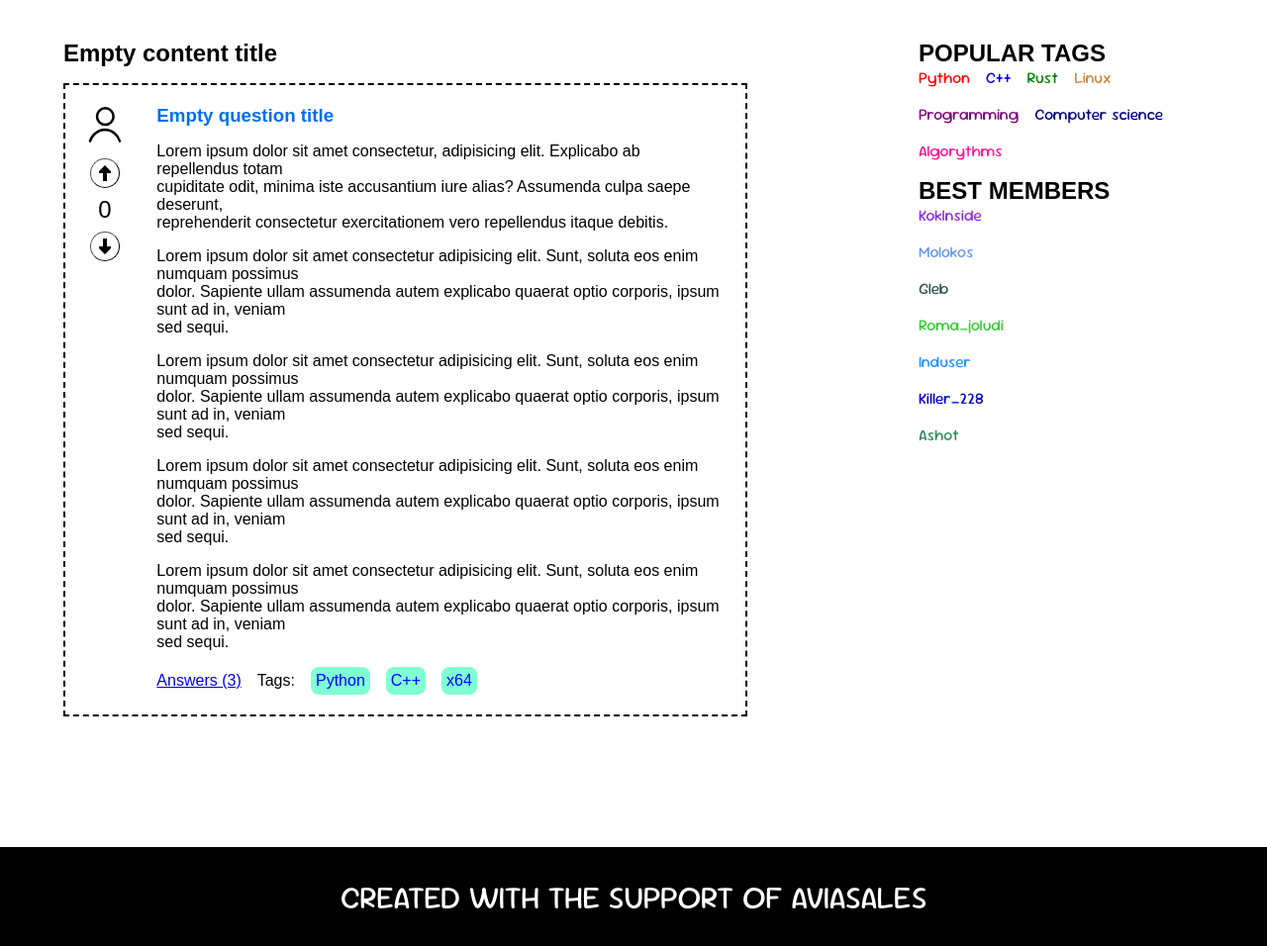
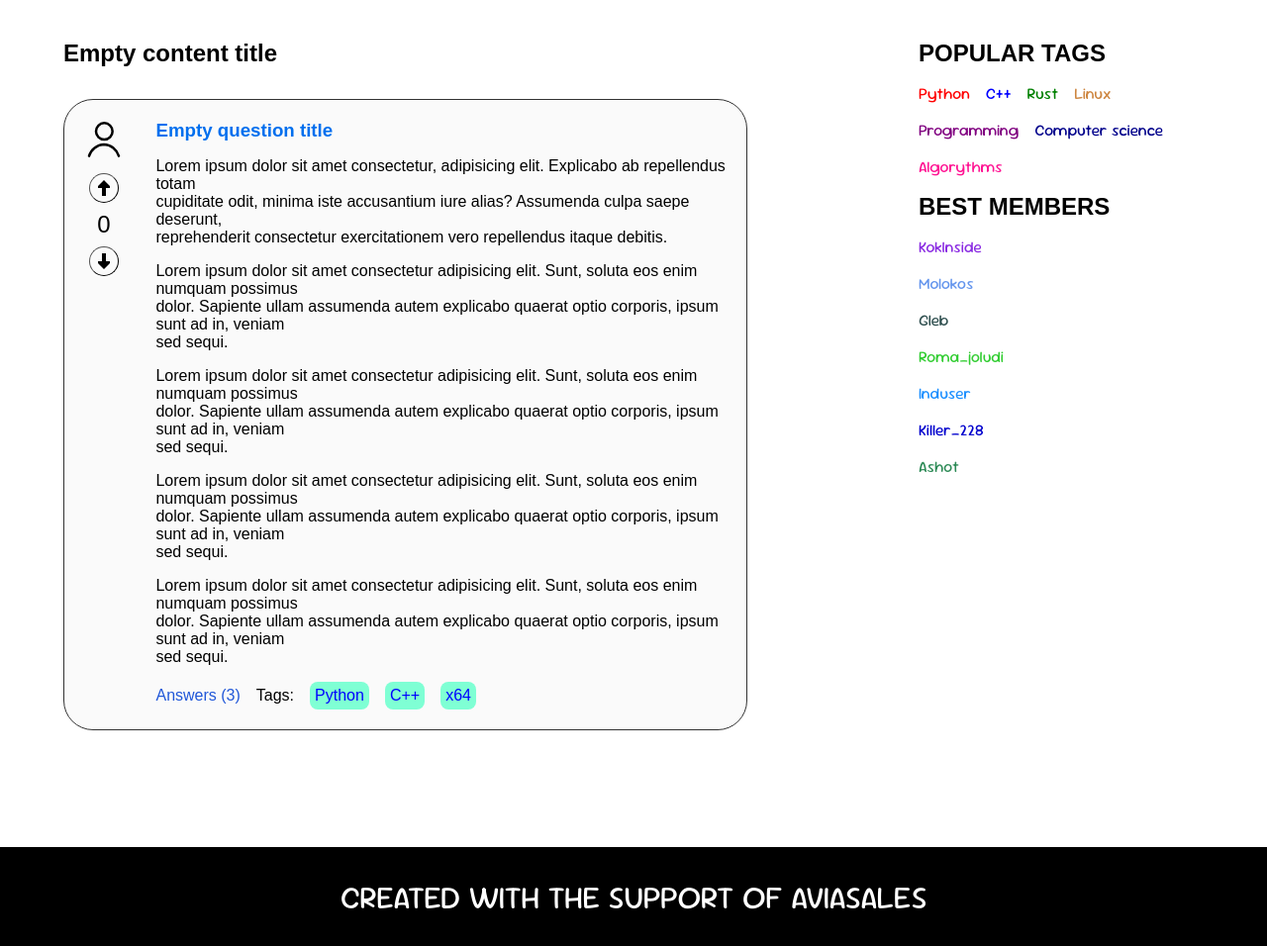
Before and after one commit to KokInside/WEB_HW, a Django app: page / in a window 1280 px wide. Shown: the part 87-1043 px from the top of the page at 99% size. Run offline with Django 5.2, Linux system fonts and the light colour scheme.

Commit message:
edit static

```diff
--- a/askme/static/css/styles.css
+++ b/askme/static/css/styles.css
@@ -21,11 +21,17 @@ h4,
 h5,
 h6 {
   margin: 0;
+  padding-bottom: 16px;
 }
 
 p {
   white-space: pre-line;
   word-wrap: break-word;
+  margin-top: 0;
+}
+
+a {
+  text-decoration: none;
 }
 
 .row {
@@ -155,7 +161,9 @@ nav .login {
 .question {
   display: flex;
   flex-direction: row;
-  border: 2px dashed black;
+  border: 1px solid #323232;
+  border-radius: 30px;
+  background-color: #fafafa;
   box-sizing: border-box;
   padding: 20px;
   gap: 5%;
@@ -219,6 +227,37 @@ nav .login {
   padding: 0.5rem 0;
 }
 
+.answers_count a {
+  color: #2057d8 !important;
+}
+
+.leave_answer_title {
+  padding-top: 16px;
+}
+
+.pagination {
+  display: flex;
+  flex-direction: row;
+  align-items: end;
+  height: 10%;
+  gap: 0.5rem;
+  justify-content: center;
+  margin-top: 1rem;
+  margin-bottom: 1rem;
+}
+.pagination a {
+  box-sizing: border-box;
+  border: 1px solid #646464;
+  color: #277dff;
+  border-radius: 10px;
+  display: flex;
+  align-items: center;
+  justify-content: center;
+  height: 2rem;
+  width: 2.5rem;
+  text-decoration: none;
+}
+
 body > main {
   margin-top: 5vh;
   margin-left: 5vw;
--- a/askme/static/scss/_header.scss
+++ b/askme/static/scss/_header.scss
@@ -1,7 +1,7 @@
 // header
 
 body>header {
-	height: 10vh;
+	height: 80px;
 
 	display: flex;
 	flex-direction: row;
--- a/askme/static/scss/_normalize.scss
+++ b/askme/static/scss/_normalize.scss
@@ -15,9 +15,15 @@ h4,
 h5,
 h6 {
     margin: 0;
+	padding-bottom: 16px;
 }
 
 p {
     white-space: pre-line;
     word-wrap: break-word;
+	margin-top: 0;
 }
+
+a {
+	text-decoration: none;
+}
--- /dev/null
+++ b/askme/static/scss/_pagination.scss
@@ -0,0 +1,26 @@
+.pagination {
+    display: flex;
+    flex-direction: row;
+	align-items: end;
+
+    height: 10%;
+    gap: 0.5rem;
+
+	justify-content: center;
+
+    margin-top: 1rem;
+    margin-bottom: 1rem;
+
+    a {
+        box-sizing: border-box;
+        border: 1px solid rgb(100, 100, 100);
+		color: rgb(39, 125, 255);
+		border-radius: 10px;
+        display: flex;
+        align-items: center;
+        justify-content: center;
+        height: 2rem;
+        width: 2.5rem;
+        text-decoration: none;
+    }
+}
--- a/askme/static/scss/_question.scss
+++ b/askme/static/scss/_question.scss
@@ -1,7 +1,11 @@
 .question {
 	display: flex;
 	flex-direction: row;
-	border: 2px dashed black;
+
+	border: 1px solid rgb(50, 50, 50);
+	border-radius: 30px;
+	background-color: rgb(250, 250, 250);
+
 	box-sizing: border-box;
 	padding: 20px;
 	gap: 5%;
@@ -78,3 +82,11 @@
 		padding: 0.5rem 0;
 	}
 }
+
+.answers_count a {
+	color: rgb(32, 87, 216) !important;
+}
+
+.leave_answer_title {
+	padding-top: 16px;
+}
--- a/askme/static/scss/styles.scss
+++ b/askme/static/scss/styles.scss
@@ -3,9 +3,11 @@
 @import 'normalize';
 
 @import 'individual';
+
 @import 'header';
 
 @import 'question';
+@import 'pagination';
 
 // main
 
```
Also changed, not shown: other parts of askme/static/css/styles.css (+6 -23 lines), other parts of askme/static/scss/styles.scss (+7 -24 lines).
